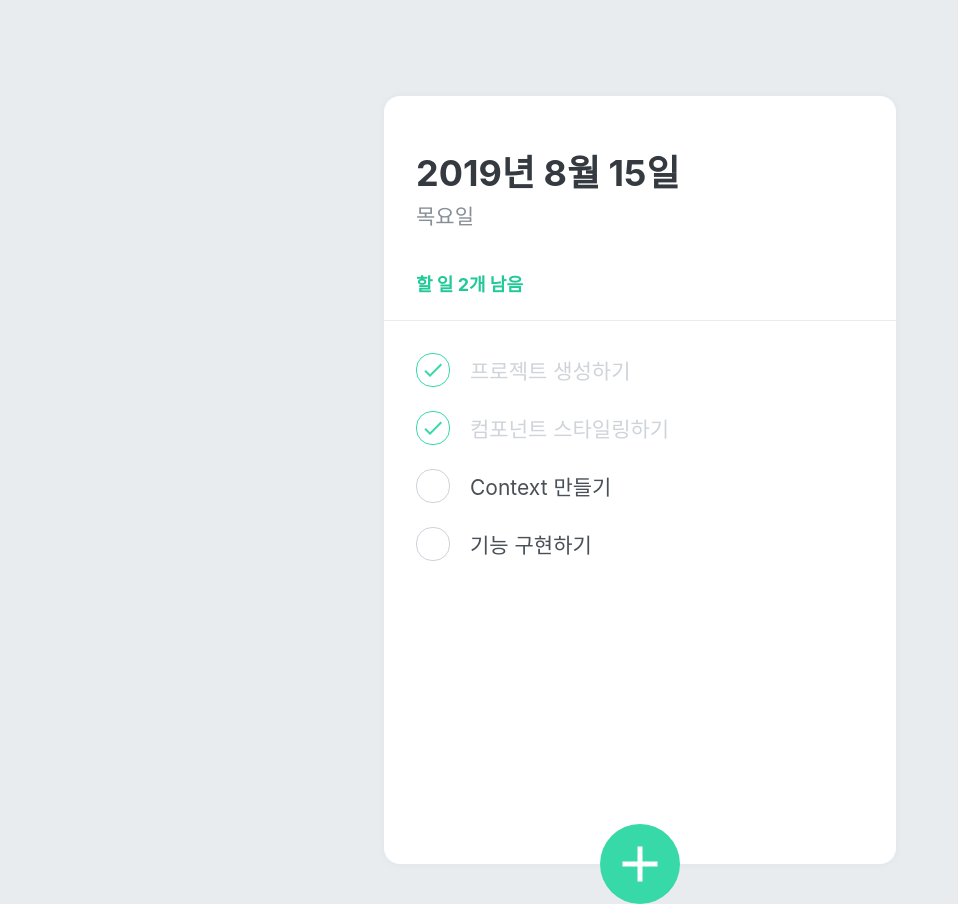
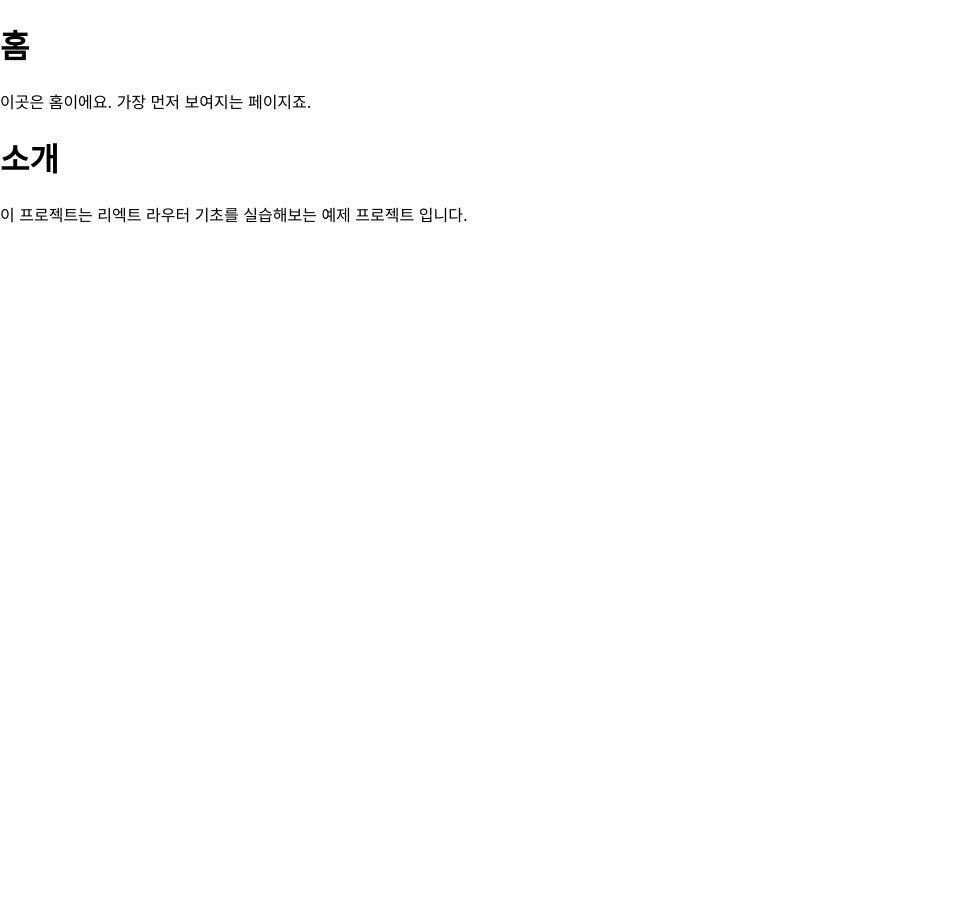
Before and after one commit to P-iknow/react-vlpt, a React (Create React App) app: page /about in a window 1280 px wide. Shown: the whole page, without its empty margins (0-958 px from the left). After the commit the page ends 800 px from the top, so only its background shows below. Built offline with nearby package versions, Linux system fonts and the light colour scheme.

Commit message:
solve: 05-01 프로젝트 준비 및 기본적인 사용법

```diff
--- a/package.json
+++ b/package.json
@@ -10,6 +10,7 @@
     "react": "^16.9.0",
     "react-dom": "^16.9.0",
     "react-icons": "^3.7.0",
+    "react-router-dom": "^5.0.1",
     "react-scripts": "3.1.0",
     "styled-components": "^4.3.2"
   },
--- a/src/03_Todo/TodoItem.js
+++ b/src/03_Todo/TodoItem.js
@@ -62,7 +62,6 @@ function TodoItem({ id, done, text }) {
   const dispatch = useTodoDispatch();
   const onToggle = () => dispatch({ type: 'TOGGLE', id});
   const onRemove = () => dispatch({ type: 'REMOVE', id});
-  console.log("todoItem이 새로 불리고 있다")
 
   return (
     <TodoItemBlock>
--- /dev/null
+++ b/src/05_Router/About.js
@@ -0,0 +1,12 @@
+import React from 'react';
+
+const About = () => {
+  return (
+    <div>
+      <h1>소개</h1>
+      <p>이 프로젝트는 리엑트 라우터 기초를 실습해보는 예제 프로젝트  입니다.</p>
+    </div>
+  )
+}
+
+export default About;
--- /dev/null
+++ b/src/05_Router/App.js
@@ -0,0 +1,17 @@
+import React from 'react';
+import { BrowserRouter as Router , Route} from 'react-router-dom';
+import Home from './Home';
+import About from './About';
+
+const App = () => {
+  return (
+    <Router>
+      <div>
+        <Route path='/' component={Home} />
+        <Route path='/about' component={About} />
+      </div>
+    </Router>
+  )
+}
+
+export default App;
--- /dev/null
+++ b/src/05_Router/Home.js
@@ -0,0 +1,12 @@
+import React from 'react';
+
+const Home = () => {
+  return (
+    <div>
+      <h1>홈</h1>
+      <p>이곳은 홈이에요. 가장 먼저 보여지는 페이지죠.</p>
+    </div>
+  )
+}
+
+export default Home;
--- a/src/index.js
+++ b/src/index.js
@@ -1,7 +1,7 @@
 import React from 'react';
 import ReactDOM from 'react-dom';
 import './index.css';
-import App from './03_Todo/App'
+import App from './05_Router/App'
 import * as serviceWorker from './serviceWorker';
 
 ReactDOM.render(<App />, document.getElementById('root'));
```
Also changed, not shown: 1 other file (tests, documents, lock files or other folders).
